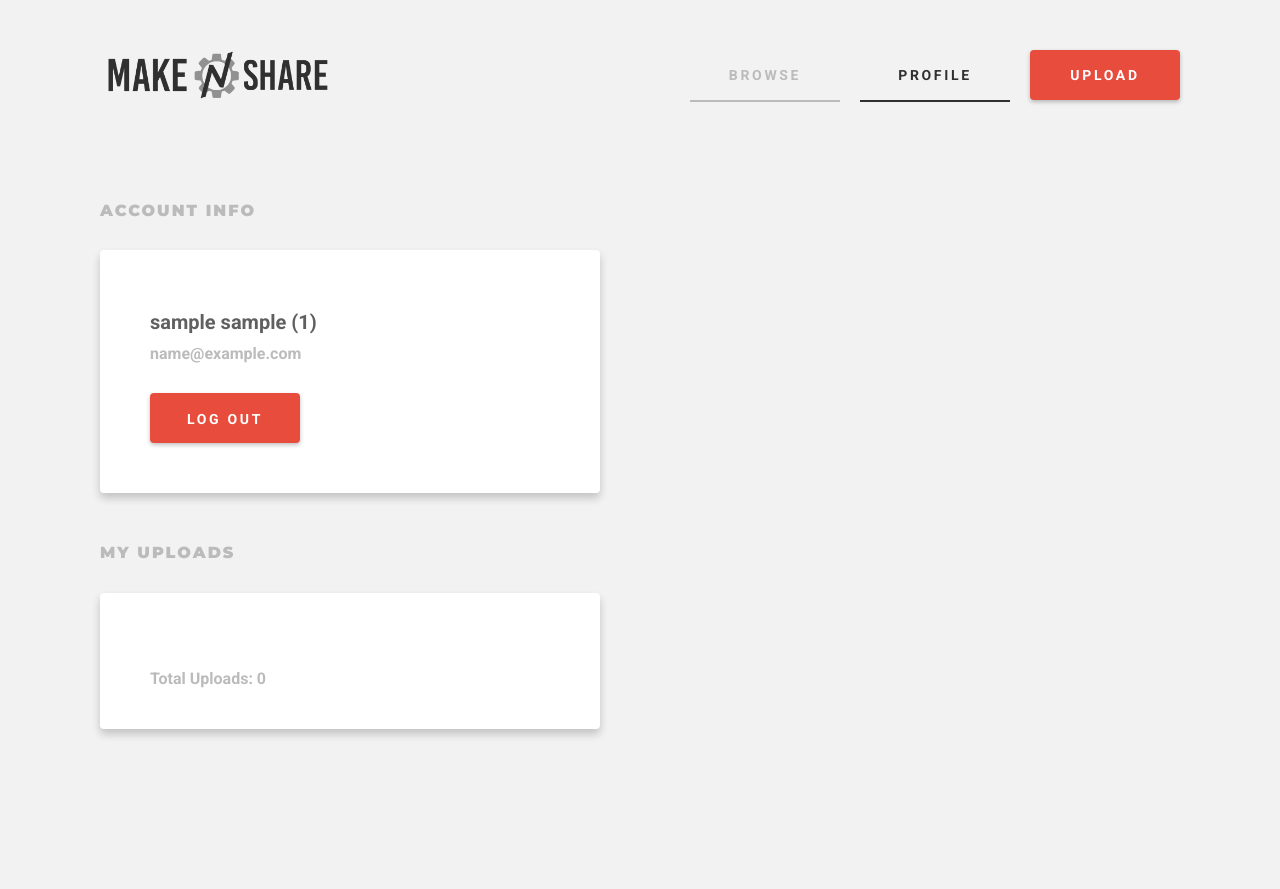
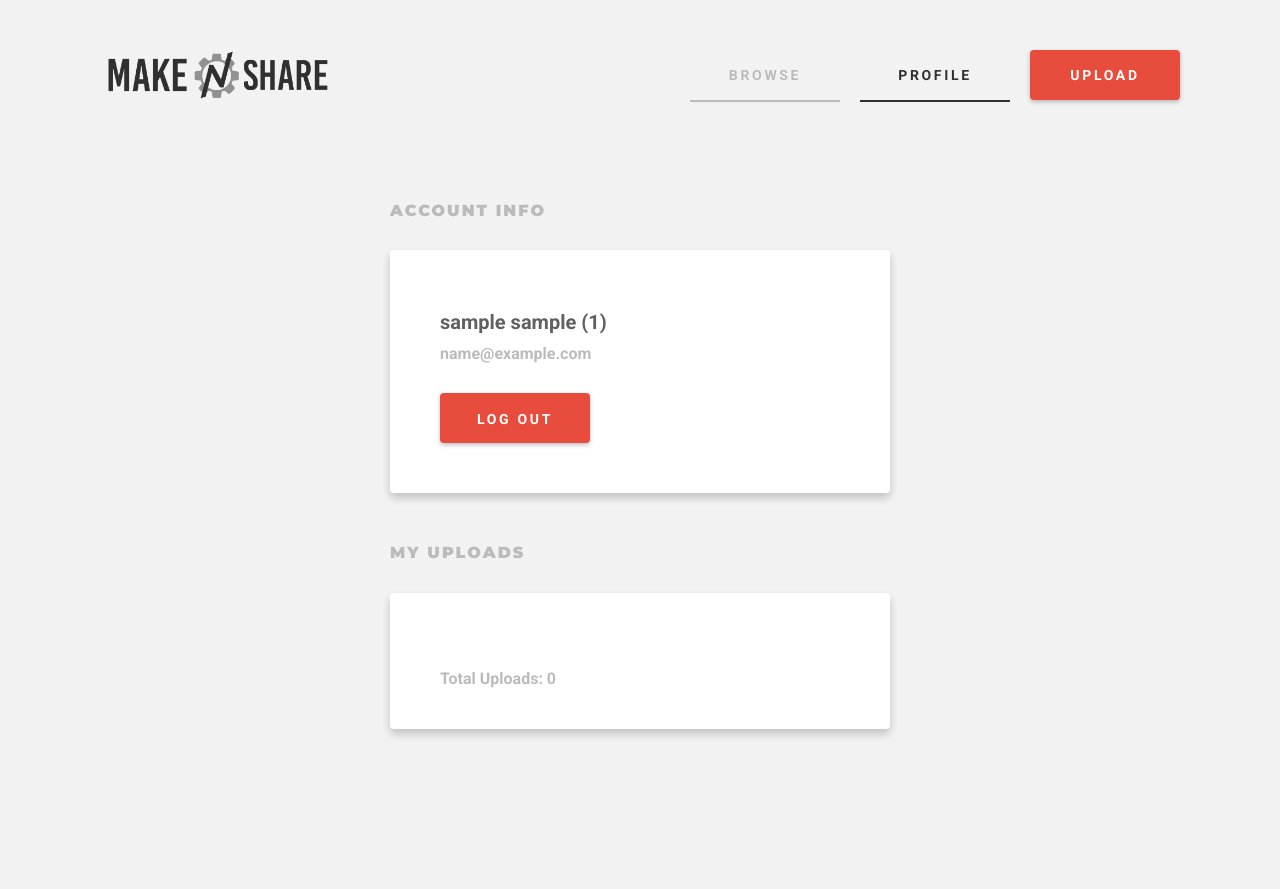
Before and after one commit to MatthewMartino/MakeNShare, a PHP site: page /profile.php in a window 1280 px wide. Run offline with PHP 8.4, Linux system fonts and the light colour scheme; the visitor is signed in with stand-in values (Sample User, id 1); data that the repository does not hold is empty; a stand-in replaces the project's code that opens the database connection.

Commit message:
Final layout touches on all pages.

```diff
--- a/stylesheets/home.css
+++ b/stylesheets/home.css
@@ -103,7 +103,9 @@ h3
 	width: 100%;
 
 	display: grid;
-	grid-template-columns: 1fr;
+	grid-gap: 20px;
+
+	justify-content: center;
 
 }
 
@@ -275,8 +277,6 @@ h3
 	width: 100%;
 	max-width: 500px;
 
-	margin-bottom: 20px;
-
 	display: grid;
 
 	grid-template-rows: 1fr;
--- a/stylesheets/profile.css
+++ b/stylesheets/profile.css
@@ -283,7 +283,7 @@ h3
 	display: grid;
 	grid-gap: 20px;
 
-	grid-template-columns: repeat(1fr, 12);
+	justify-content: center;
 
 }
 
@@ -314,8 +314,7 @@ h3
 	-moz-box-shadow: 0px 5px 8px 0px rgba(0, 0, 0, 0.20);
 	box-shadow: 0px 5px 8px 0px rgba(0, 0, 0, 0.20);
 
-	width: 100%;
-	max-width: 400px;
+	width: 400px;
 
 }
 
@@ -346,8 +345,7 @@ h3
 	-moz-box-shadow: 0px 5px 8px 0px rgba(0, 0, 0, 0.20);
 	box-shadow: 0px 5px 8px 0px rgba(0, 0, 0, 0.20);
 
-	width: auto;
-	max-width: 400px;
+	width: 400px;
 
 }
 
```
